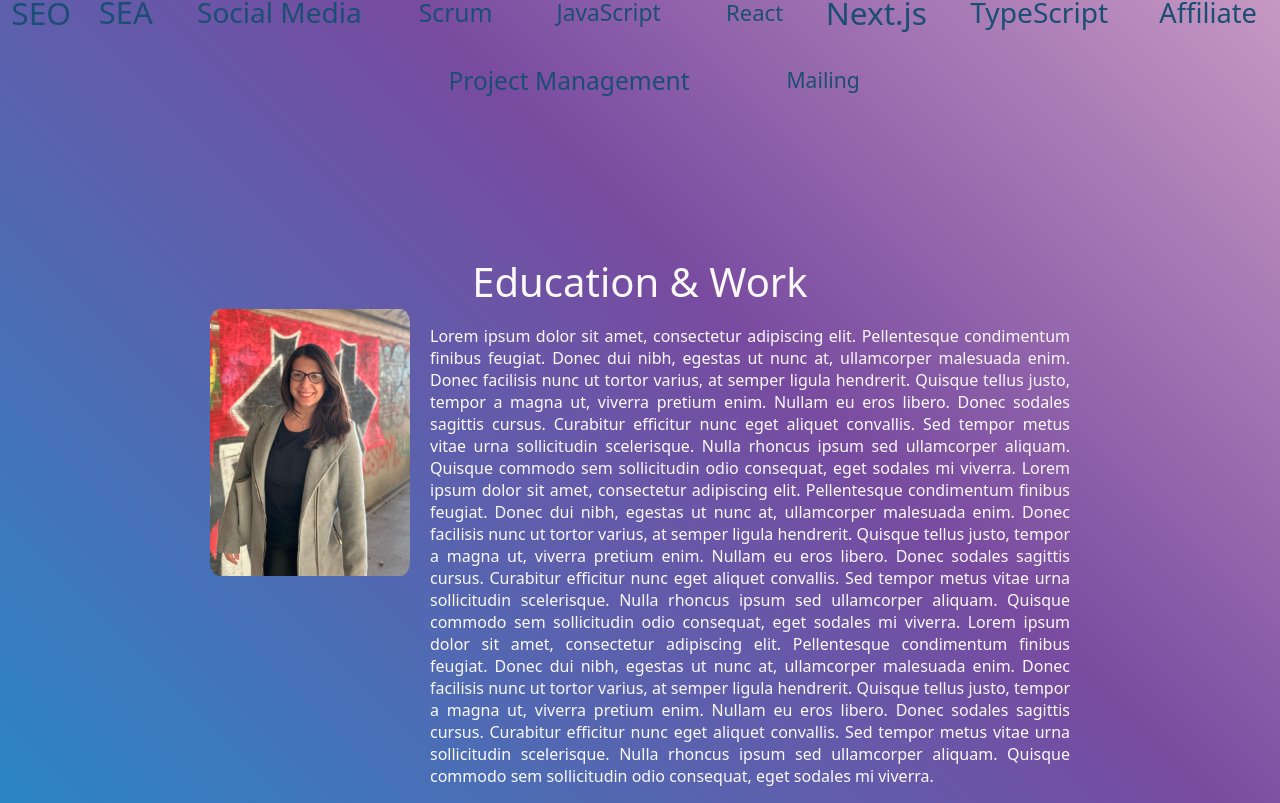
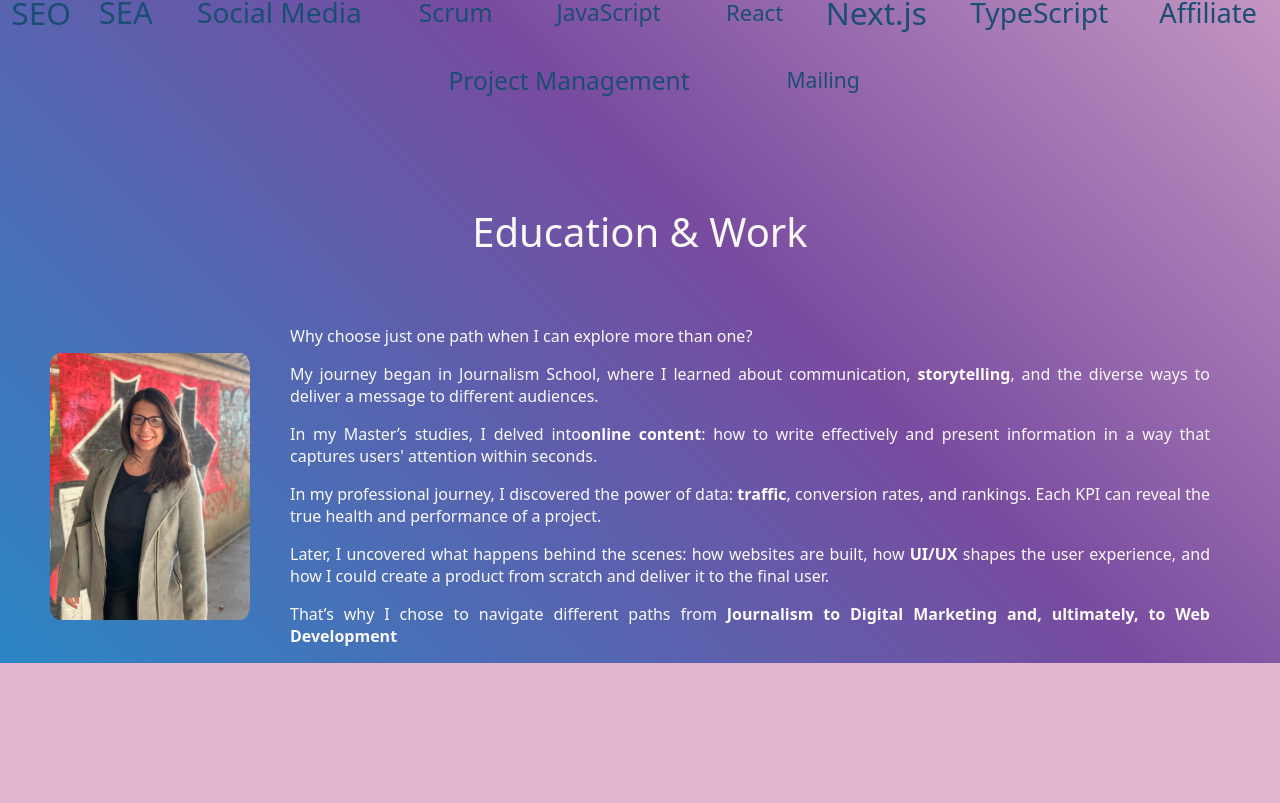
Before and after one commit to Larissartoricader/website, a Next.js app: page / in a window 1280 px wide. Shown: the part 333-1136 px from the top of the page. After the commit the page ends 996 px from the top, so only its background shows below. Built offline with nearby package versions, Linux system fonts and the light colour scheme.

Commit message:
Update in resume

```diff
--- a/components/Keywords/Keywords.styles.js
+++ b/components/Keywords/Keywords.styles.js
@@ -7,6 +7,7 @@ export const KeywordsLayout = styled.div`
   justify-content: center;
   align-items: center;
   gap: 0px;
+  margin-bottom: 50px;
 `;
 
 export const StyledOpenSentence = styled.h2`
--- a/components/Resume/Resume.js
+++ b/components/Resume/Resume.js
@@ -27,33 +27,39 @@ export default function Resume() {
         />
         <ResumeTextBox>
           <ResumeText>
-            Lorem ipsum dolor sit amet, consectetur adipiscing elit.
-            Pellentesque condimentum finibus feugiat. Donec dui nibh, egestas ut
-            nunc at, ullamcorper malesuada enim. Donec facilisis nunc ut tortor
-            varius, at semper ligula hendrerit. Quisque tellus justo, tempor a
-            magna ut, viverra pretium enim. Nullam eu eros libero. Donec sodales
-            sagittis cursus. Curabitur efficitur nunc eget aliquet convallis.
-            Sed tempor metus vitae urna sollicitudin scelerisque. Nulla rhoncus
-            ipsum sed ullamcorper aliquam. Quisque commodo sem sollicitudin odio
-            consequat, eget sodales mi viverra. Lorem ipsum dolor sit amet,
-            consectetur adipiscing elit. Pellentesque condimentum finibus
-            feugiat. Donec dui nibh, egestas ut nunc at, ullamcorper malesuada
-            enim. Donec facilisis nunc ut tortor varius, at semper ligula
-            hendrerit. Quisque tellus justo, tempor a magna ut, viverra pretium
-            enim. Nullam eu eros libero. Donec sodales sagittis cursus.
-            Curabitur efficitur nunc eget aliquet convallis. Sed tempor metus
-            vitae urna sollicitudin scelerisque. Nulla rhoncus ipsum sed
-            ullamcorper aliquam. Quisque commodo sem sollicitudin odio
-            consequat, eget sodales mi viverra. Lorem ipsum dolor sit amet,
-            consectetur adipiscing elit. Pellentesque condimentum finibus
-            feugiat. Donec dui nibh, egestas ut nunc at, ullamcorper malesuada
-            enim. Donec facilisis nunc ut tortor varius, at semper ligula
-            hendrerit. Quisque tellus justo, tempor a magna ut, viverra pretium
-            enim. Nullam eu eros libero. Donec sodales sagittis cursus.
-            Curabitur efficitur nunc eget aliquet convallis. Sed tempor metus
-            vitae urna sollicitudin scelerisque. Nulla rhoncus ipsum sed
-            ullamcorper aliquam. Quisque commodo sem sollicitudin odio
-            consequat, eget sodales mi viverra.
+            <p>Why choose just one path when I can explore more than one?</p>
+            <p>
+              My journey began in Journalism School, where I learned about
+              communication, <strong>storytelling</strong>, and the diverse ways
+              to deliver a message to different audiences.
+            </p>
+
+            <p>
+              In my Master’s studies, I delved into
+              <strong>online content</strong>: how to write effectively and
+              present information in a way that captures users' attention within
+              seconds.
+            </p>
+
+            <p>
+              In my professional journey, I discovered the power of data:
+              <strong> traffic</strong>, conversion rates, and rankings. Each
+              KPI can reveal the true health and performance of a project.
+            </p>
+            <p>
+              Later, I uncovered what happens behind the scenes: how websites
+              are built, how <strong>UI/UX</strong> shapes the user experience,
+              and how I could create a product from scratch and deliver it to
+              the final user.
+            </p>
+            <p>
+              That’s why I chose to navigate different paths from
+              <strong>
+                {" "}
+                Journalism to Digital Marketing and, ultimately, to Web
+                Development
+              </strong>
+            </p>
           </ResumeText>
         </ResumeTextBox>
       </ResumePictureTextBox>
--- a/components/Resume/Resume.styles.js
+++ b/components/Resume/Resume.styles.js
@@ -1,15 +1,12 @@
 import styled from "styled-components";
 
-export const ResumeContainer = styled.div`
-  @media (min-width: 768px) {
-  }
-`;
+export const ResumeContainer = styled.div``;
 
 export const ResumeHeadingBox = styled.div`
   display: flex;
   align-items: center;
   justify-content: center;
-  margin-top: 100px;
+  margin-bottom: 50px;
 `;
 
 export const ResumeHeading = styled.div`
@@ -18,15 +15,22 @@ export const ResumeHeading = styled.div`
 
 export const ResumePictureTextBox = styled.div`
   display: flex;
-  // align-items: center;
+  align-items: center;
   justify-content: center;
   gap: 20px;
+  @media (max-width: 768px) {
+    gap: 10px;
+    flex-direction: column;
+  }
+  @media (min-width: 1024px) {
+    margin-inline: 50px;
+  }
 `;
 
 export const ResumeTextBox = styled.div`
-  width: 50%;
+  margin-inline: 20px;
 `;
 
-export const ResumeText = styled.p`
+export const ResumeText = styled.div`
   text-align: justify;
 `;
```
